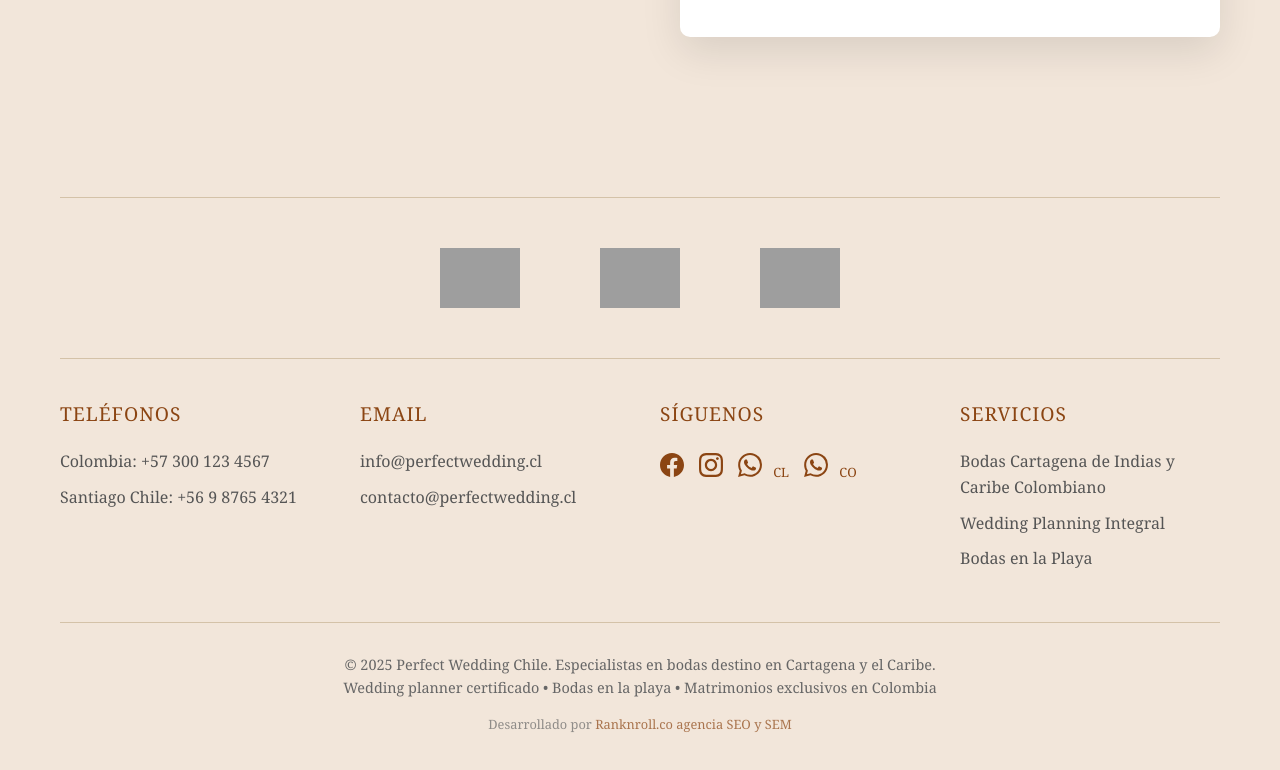
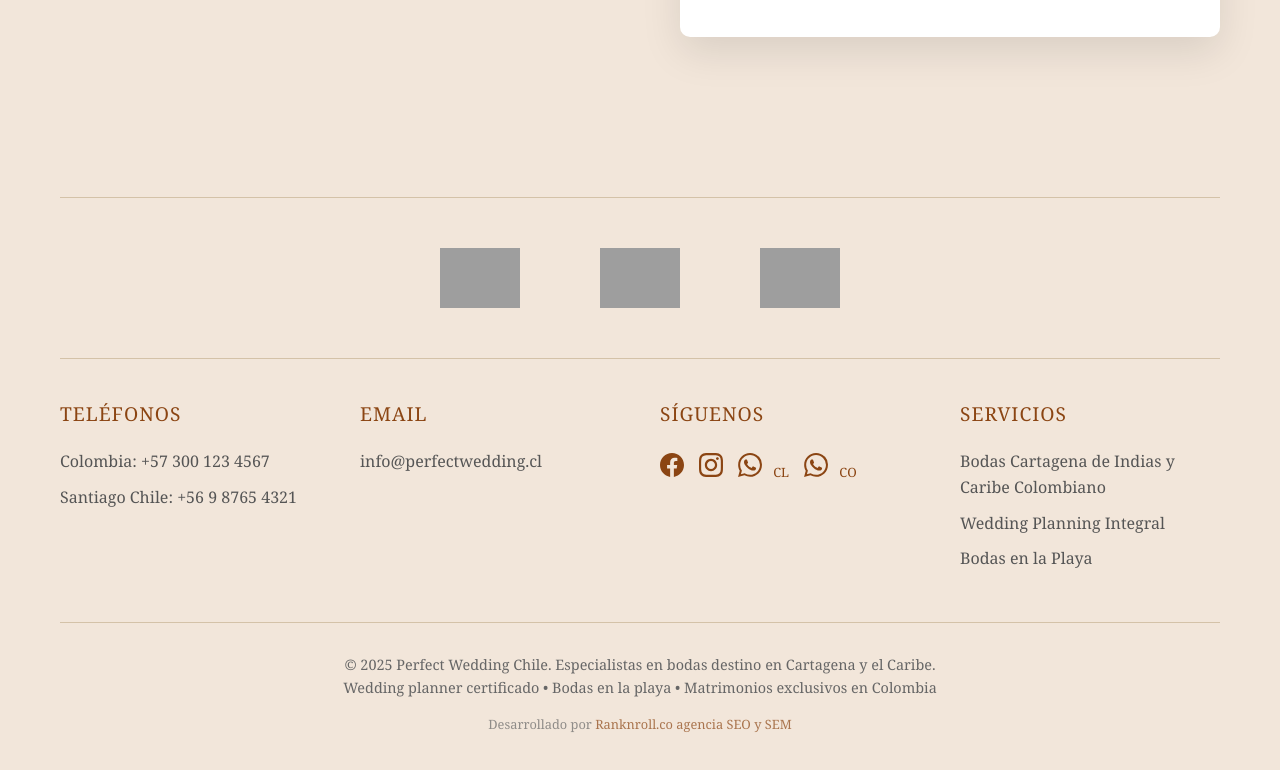
Before and after one commit to albornox/perfect-wedding, a plain HTML site: page index.html in a window 1280 px wide. Shown: the part 5727-6497 px from the top of the page. Drawn offline with nearby package versions, Linux system fonts and the light colour scheme; grey boxes are pictures that could not be loaded.

Commit message:
Update index.html

```diff
--- a/index.html
+++ b/index.html
@@ -998,7 +998,6 @@
                 <div class="footer-section">
                     <h3>Email</h3>
                     <p>info@perfectwedding.cl</p>
-                    <p>contacto@perfectwedding.cl</p>
                 </div>
 
                 <div class="footer-section">
```
